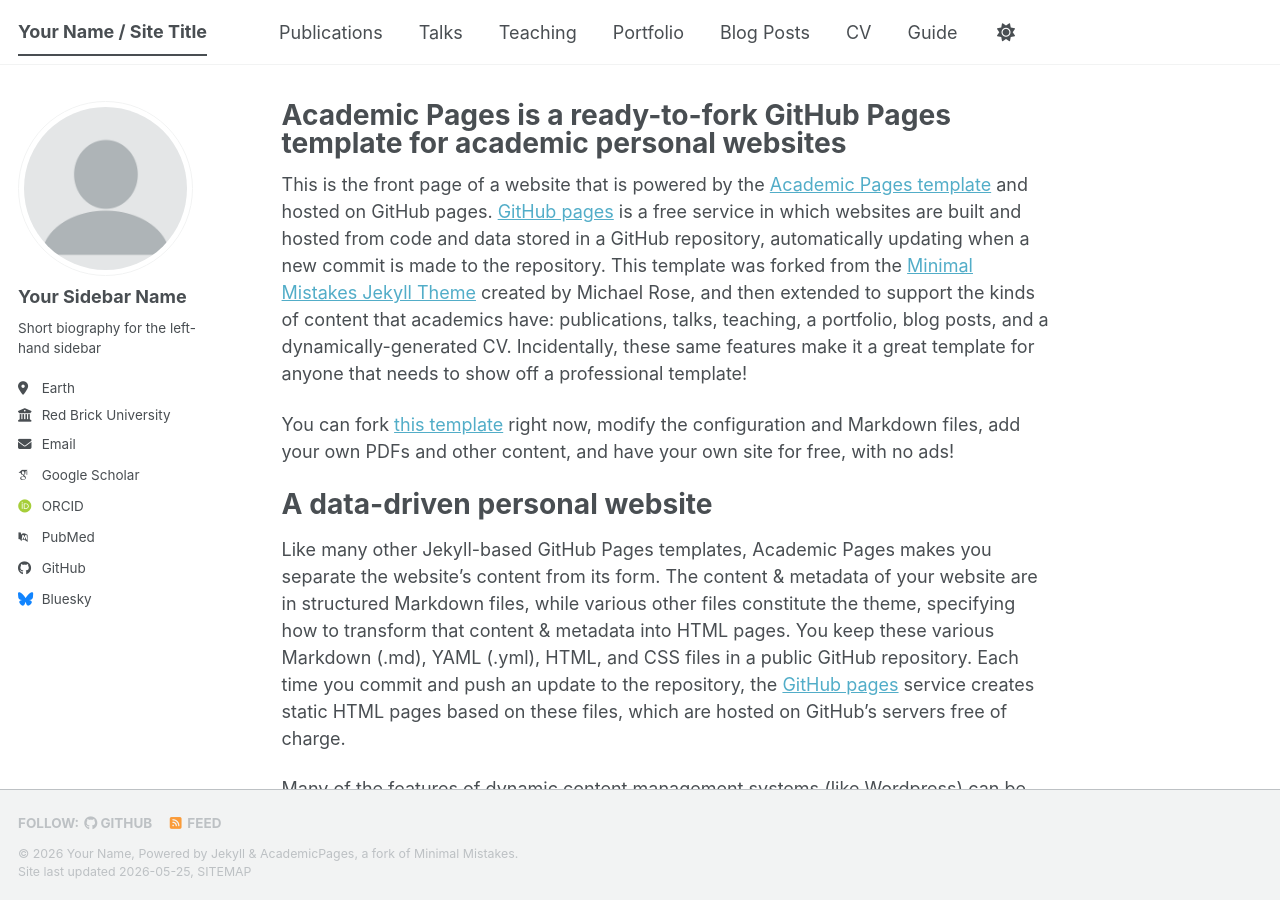
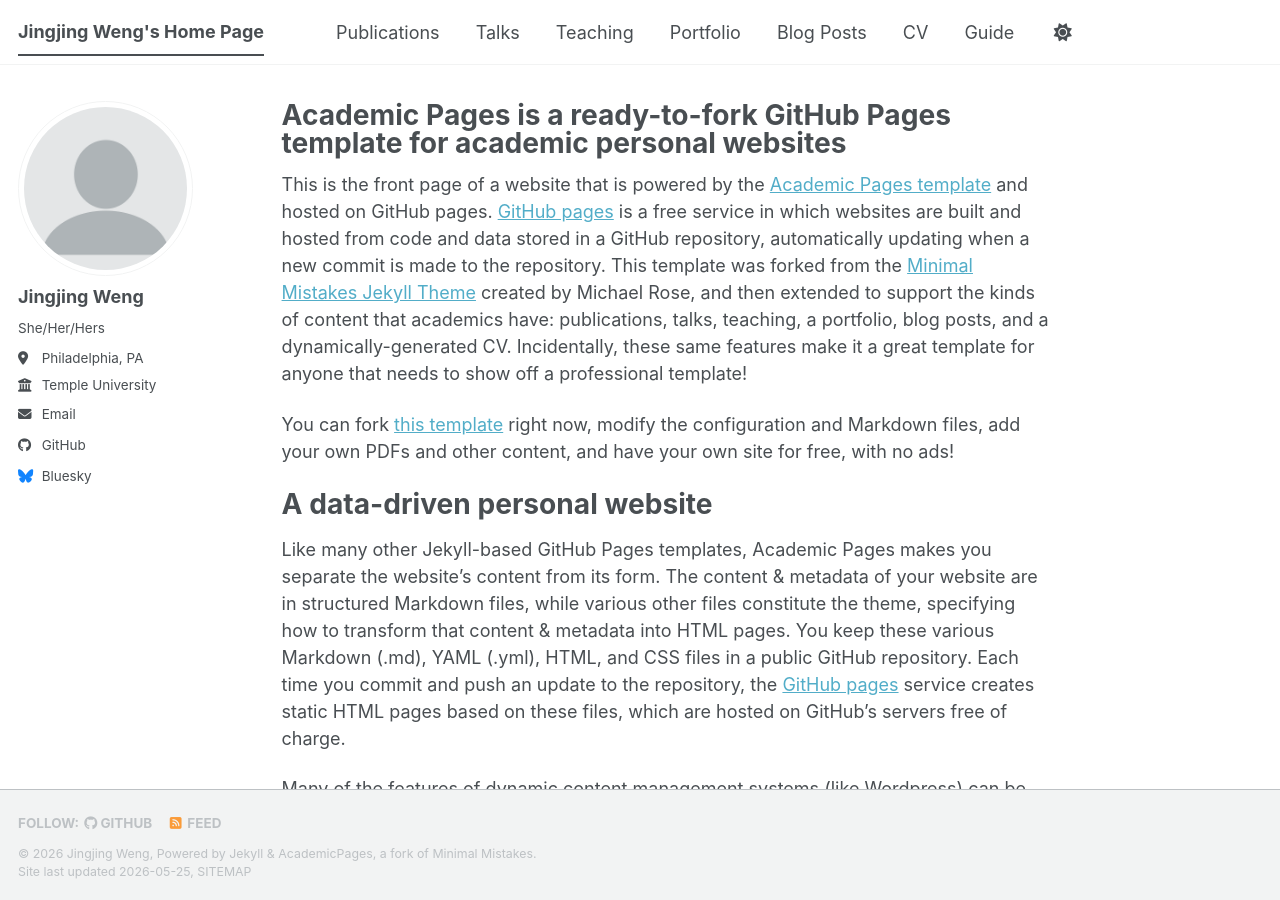
Before and after one commit to JingjingWeng/JingjingWeng.github.io, a Jekyll site: the page built from _pages/about.md, in a window 1280 px wide and 900 px high. Built offline with Jekyll 4.4.1, drawn with Linux system fonts in a browser that asks for light colours; some web fonts are replaced; a script bundle is joined from its source files by our own code; library files that are not in the unit come from our copies.

Commit message:
Update _config.yml

```diff
--- a/_config.yml
+++ b/_config.yml
@@ -9,14 +9,14 @@
 # Basic Site Settings
 locale                   : "en-US"
 site_theme               : "default" # The available themes options are "default", "air", "sunrise", "mint", "dirt" and "contrast"
-title                    : "Your Name / Site Title"
+title                    : "Jingjing Weng's Home Page"
 title_separator          : "-"
-name                     : &name "Your Name"
+name                     : &name "Jingjing Weng"
 description              : &description "Your Name's academic portfolio"   # Update this with a general description of your site, this is the default if not overridden by a page
 url                      : https://academicpages.github.io # The base hostname & protocol for your site e.g. "https://[your GitHub username].github.io",
                                                            # or if you already have some other page hosted on Github then use "https://[your GitHub username].github.io/[Your Repo Name]"
 baseurl                  : "" # the subpath of your site, e.g. "/blog"
-repository               : "academicpages/academicpages.github.io"
+repository               : "JingjingWeng/JingjingWeng.github.io"
 
 # Site Author - The following control what appear as part of the author content on the side bar.
 #               If a field is blank the icon and link will not appear, otherwise it will be shown.
@@ -24,24 +24,24 @@ repository               : "academicpages/academicpages.github.io"
 author:
   # Biographic information
   avatar           : "profile.png"
-  name             : "Your Sidebar Name"
-  pronouns         : # example: "she/her"
-  bio              : "Short biography for the left-hand sidebar"
-  location         : "Earth"
-  employer         : "Red Brick University"
+  name             : "Jingjing Weng"
+  pronouns         : "She/Her/Hers" # example: "she/her"
+  bio              : # "Short biography for the left-hand sidebar"
+  location         : "Philadelphia, PA"
+  employer         : "Temple University"
   uri              : # URL
-  email            : "none@example.org"
+  email            : "jingjing.weng@temple.edu"
 
   # Academic websites
   academia         : # URL
   arxiv            : # URL - Update with the correct link to your profile
-  googlescholar    : "https://scholar.google.com/citations?user=PS_CX0AAAAAJ"
+  googlescholar    : # "https://scholar.google.com/citations?user=PS_CX0AAAAAJ"
   inspire-hep      : # URL
   impactstory      : # URL
-  orcid            : "https://orcid.org/yourorcidurl"
+  orcid            : # "https://orcid.org/yourorcidurl"
   semantic         : # URL
   ssrn             : # URL
-  pubmed           : "https://www.ncbi.nlm.nih.gov/pubmed/?term=john+snow"
+  pubmed           : # "https://www.ncbi.nlm.nih.gov/pubmed/?term=john+snow"
   researchgate     : # URL
   scopus           : # URL
   zotero           : # URL
```
